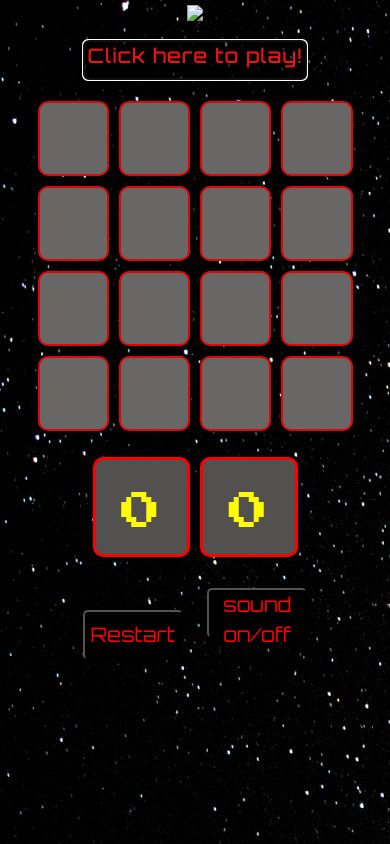
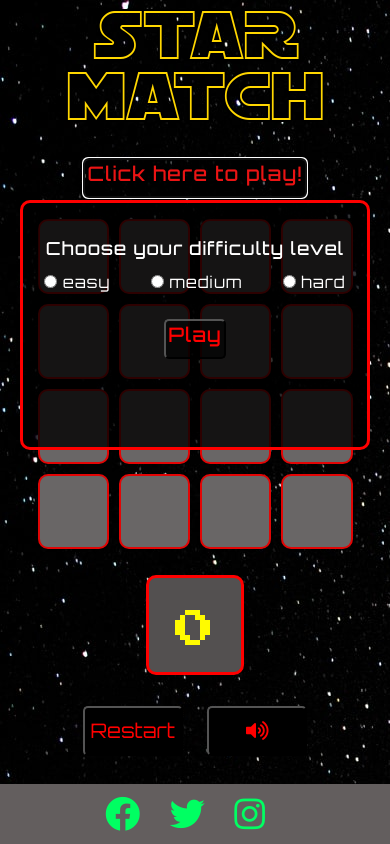
Before and after one commit to allentv/MilestoneProject2, a plain HTML site: page index.html in a window 390 px wide. Both pictures are taken after a click on the button "Click here to play!". Drawn offline with nearby package versions, Linux system fonts and the light colour scheme.

Commit message:
added footer

```diff
--- a/index.html
+++ b/index.html
@@ -5,12 +5,13 @@
     <meta name="viewport" content="width=device-width, initial-scale=1.0">
     <title>Memory Match Game</title>
     <link rel="stylesheet" href="https://maxcdn.bootstrapcdn.com/bootstrap/4.0.0/css/bootstrap.min.css" integrity="sha384-Gn5384xqQ1aoWXA+058RXPxPg6fy4IWvTNh0E263XmFcJlSAwiGgFAW/dAiS6JXm" crossorigin="anonymous">
+    <link rel="stylesheet" href="https://use.fontawesome.com/releases/v5.15.0/css/all.css" integrity="sha384-OLYO0LymqQ+uHXELyx93kblK5YIS3B2ZfLGBmsJaUyor7CpMTBsahDHByqSuWW+q" crossorigin="anonymous">
     <link rel="stylesheet" href="assets/css/style.css">
-    <link rel="shortcut icon" href="#">
+    <link rel="shortcut icon" href="assets/images/favicon.ico">
 </head>
 <body>
     <header class="logo" >
-        <img src="assets/images/starlogo.png">
+        <a href="index.html"><img src="assets/images/logo.png"></a>
     </header>
 
     <section class="game">
@@ -65,22 +66,25 @@
             <div class="col-3 col-sm-2 score">
                 <div><p id="turns">0</p></div>
             </div>
-            <div class="col-3 col-sm-2 score">
-                <div><p id="matches">0</p></div>
-            </div>
         </div>
     </section>
     <div class="reset mt-3">
         <button id="reset2">Restart</button>
-        <button id="sound">sound on/off</button>
+        <button id="sound"><i class="fas fa-volume-up"></i></button>
     </div>
+    <footer class="footer mt-5">
+        <a href="#" target="_blank"><i class="fab fa-facebook"></i></a>
+        <a href="#" target="_blank"><i class="fab fa-twitter"></i></a>
+        <a href="#" target="_blank"><i class="fab fa-instagram"></i></a>
+    </footer>
     <audio id="myAudio1"><source src="assets/sound/lightsaber.mp3" type="audio/mpeg"></audio>
     <audio id="myAudio2"><source src="assets/sound/force-strong.mp3" type="audio/mpeg"></audio>
-    <div id="myModal" class="modal">
+    <audio id="myAudio3"><source src="assets/sound/most-impressive.mp3" type="audio/mpeg"></audio>
+    <div id="gameEnd" class="modal">
         <div class="modal-content mt-2">
             <p id="finish"></p>
             <div class="choose">
-                <h5>Character Facts!</h5>
+                <h5>Fun character Facts!</h5>
             </div>
             <div class="fun-facts mb-3 mt-2">
                     <div id="data1"></div>
@@ -91,7 +95,7 @@
             <button id="reset" class="play">Play Again</button>
         </div>
     </div>
-    <div id="myModal2" class="modal container">
+    <div id="levelSelect" class="modal container">
         <div class="modal-content mt-3">
                 <h5 class="mt-3 choose">Choose your difficulty level</h5>
                 <input type="radio" id="easy" name="level" value="easy">
@@ -101,7 +105,7 @@
                 <input type="radio" id="hard" name="level" value="hard">
                 <label for="hard">hard</label>
         </div>
-        <button id="level" class="play mt-5"><h5>Play</h5></button>
+        <button id="level" class="play mt-3"><h5>Play</h5></button>
     </div>
 </body>
 <script src="https://code.jquery.com/jquery-3.5.1.js" integrity="sha256-QWo7LDvxbWT2tbbQ97B53yJnYU3WhH/C8ycbRAkjPDc=" crossorigin="anonymous"></script>
```
